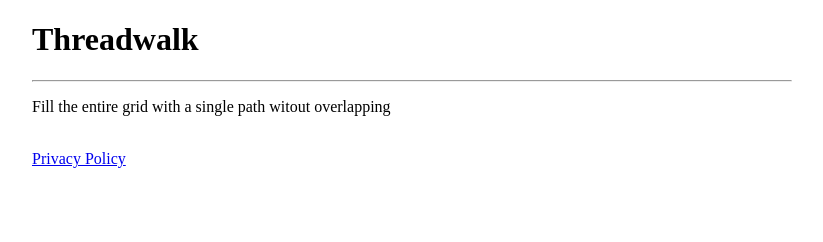
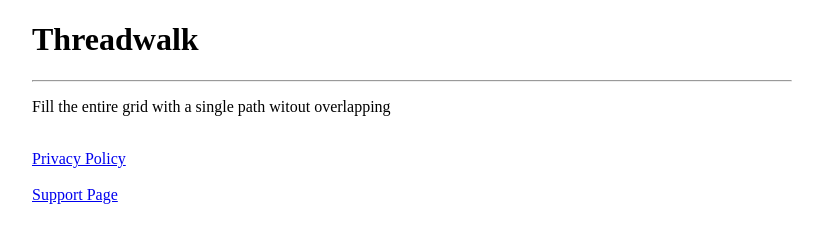
Before and after one commit to adu-wada/Threadwalk, a plain HTML site: page docs/index.html in a window 1280 px wide. Shown: the whole page, without its empty margins (228-1051 px from the left). Drawn offline with Linux system fonts and the light colour scheme.

Commit message:
Add Support Page link to index.html

```diff
--- a/docs/index.html
+++ b/docs/index.html
@@ -16,6 +16,8 @@
 <a href="https://adu-wada.github.io/Threadwalk/Privacy-Policy.html">Privacy Policy</a>
 <br>
 <!--<a href="https://adu-wada.github.io/Threadwalk/Terms-and-Conditions.html">Terms and Conditions</a>-->
+<br>
+<a href="https://adu-wada.github.io/Threadwalk/Support.html">Support Page</a>
 
 </body>
 </html>
```
